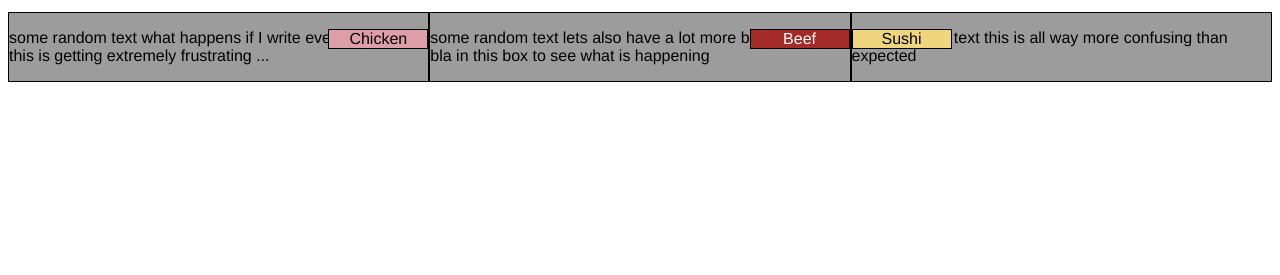
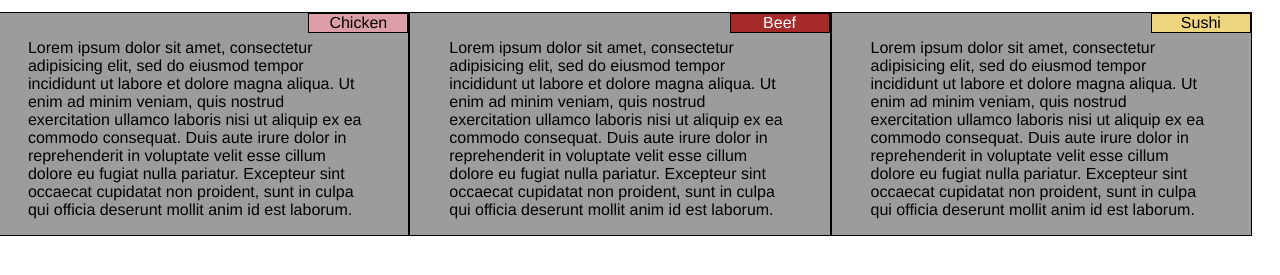
Before and after one commit to rotkehlxen/webdev, a plain HTML site: page food-menu/index.html in a window 1280 px wide. Shown: the part 61-336 px from the top of the page. Drawn offline with Linux system fonts and the light colour scheme.

Commit message:
intermediate result

```diff
--- a/food-menu/css/food-menu-style.css
+++ b/food-menu/css/food-menu-style.css
@@ -1,27 +1,37 @@
 * {
   box-sizing: border-box;
+  font-family: Arial, Helvetica, sans-serif;
 }
 h1 {
   margin-bottom: 15px;
   text-align: center;
-  font-family: Arial, Helvetica, sans-serif
 }
 
 p {
   width: 90%;
   font-family: Helvetica;
   color: black;
+  margin-left: auto;
+  margin-right: auto;
 }
 
+/* Add some padding to the text in each container, so it does not overlap
+with the subtitle */
+p.field-text{
+  padding-top: 10px
+}
+
+/* Style the subtitles of the containers*/
 #sushi{
 background-color: #EFD67E;
 color: black;
 border: 1px solid black;
 position: absolute;
-top: 0px
+top: 0px;
 right: 0px;
 text-align: center;
 width: 100px;
+margin-top: 0;
 }
 
 #beef{
@@ -33,6 +43,7 @@ top: 0px;
 right: 0px;
 text-align: center;
 width: 100px;
+margin-top: 0;
 }
 
 #chicken{
@@ -44,11 +55,13 @@ top: 0px;
 right: 0px;
 text-align: center;
 width: 100px;
+margin-top: 0;
 }
 
 /* Simple Responsive Framework. */
 .row {
   width: 100%;
+  margin: 0 -20px;
 }
 
 /********** Large devices only **********/
@@ -59,6 +72,7 @@ width: 100px;
     background-color: #9C9C9C;
     border: 1px solid black;
     position: relative;
+    padding: 0 20px;
   }
   .col-lg-1 {
     width: 8.33%;
@@ -106,6 +120,7 @@ width: 100px;
     background-color: #9C9C9C;
     border: 1px solid black;
     position: relative;
+    padding: 0 20px;
   }
   .col-md-1 {
     width: 8.33%;
@@ -153,6 +168,7 @@ width: 100px;
     background-color: #9C9C9C;
     border: 1px solid black;
     position: relative;
+    padding: 0 20px;
   }
   .col-xs-1 {
     width: 8.33%;
--- a/food-menu/index.html
+++ b/food-menu/index.html
@@ -12,17 +12,30 @@
 <div class="row">
   <div class="col-lg-4 col-md-6 col-xs-12" >
     <p id="chicken">Chicken</p>
-    <p> some random text what happens if I write even more this
-    is getting extremely frustrating ...</p>
+    <p class="field-text"> Lorem ipsum dolor sit amet, consectetur adipisicing elit, sed do eiusmod
+    tempor incididunt ut labore et dolore magna aliqua. Ut enim ad minim veniam,
+    quis nostrud exercitation ullamco laboris nisi ut aliquip ex ea commodo
+    consequat. Duis aute irure dolor in reprehenderit in voluptate velit esse
+    cillum dolore eu fugiat nulla pariatur. Excepteur sint occaecat cupidatat non
+    proident, sunt in culpa qui officia deserunt mollit anim id est laborum.</p>
   </div>
   <div class="col-lg-4 col-md-6 col-xs-12">
     <p id="beef">Beef</p>
-    <p> some random text lets also have a lot more bla bla bla in this box
-    to see what is happening</p>
+    <p class="field-text"> Lorem ipsum dolor sit amet, consectetur adipisicing elit, sed do eiusmod
+    tempor incididunt ut labore et dolore magna aliqua. Ut enim ad minim veniam,
+    quis nostrud exercitation ullamco laboris nisi ut aliquip ex ea commodo
+    consequat. Duis aute irure dolor in reprehenderit in voluptate velit esse
+    cillum dolore eu fugiat nulla pariatur. Excepteur sint occaecat cupidatat non
+    proident, sunt in culpa qui officia deserunt mollit anim id est laborum.</p>
   </div>
   <div class="col-lg-4 col-md-6 col-xs-12">
     <p id="sushi">Sushi</p>
-    <p> some random text this is all way more confusing than expected</p>
+    <p class="field-text"> Lorem ipsum dolor sit amet, consectetur adipisicing elit, sed do eiusmod
+    tempor incididunt ut labore et dolore magna aliqua. Ut enim ad minim veniam,
+    quis nostrud exercitation ullamco laboris nisi ut aliquip ex ea commodo
+    consequat. Duis aute irure dolor in reprehenderit in voluptate velit esse
+    cillum dolore eu fugiat nulla pariatur. Excepteur sint occaecat cupidatat non
+    proident, sunt in culpa qui officia deserunt mollit anim id est laborum.</p>
   </div>
 </div>
 
```
